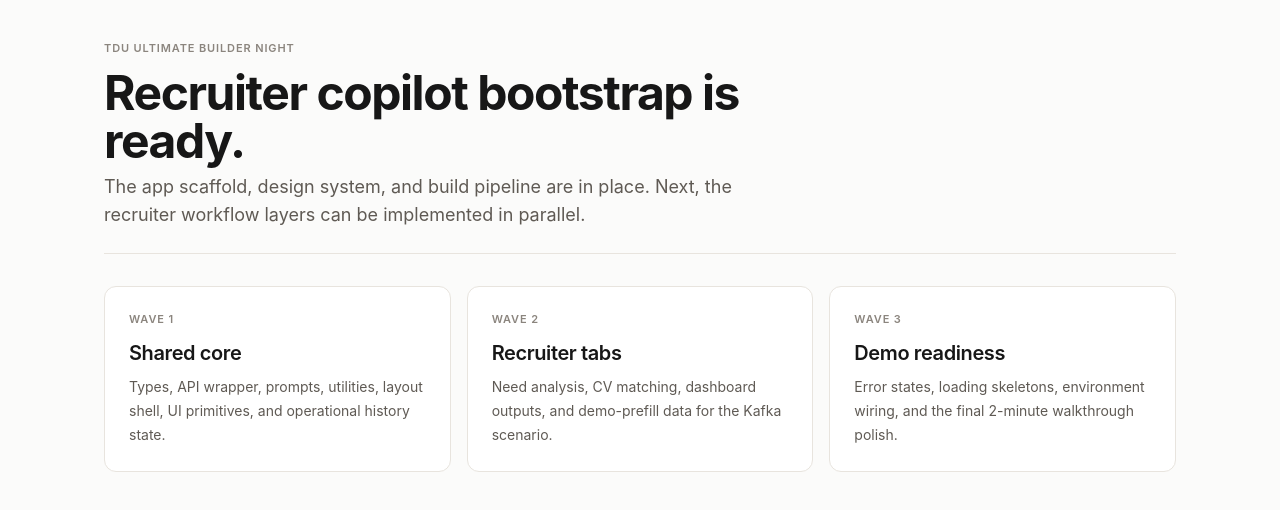
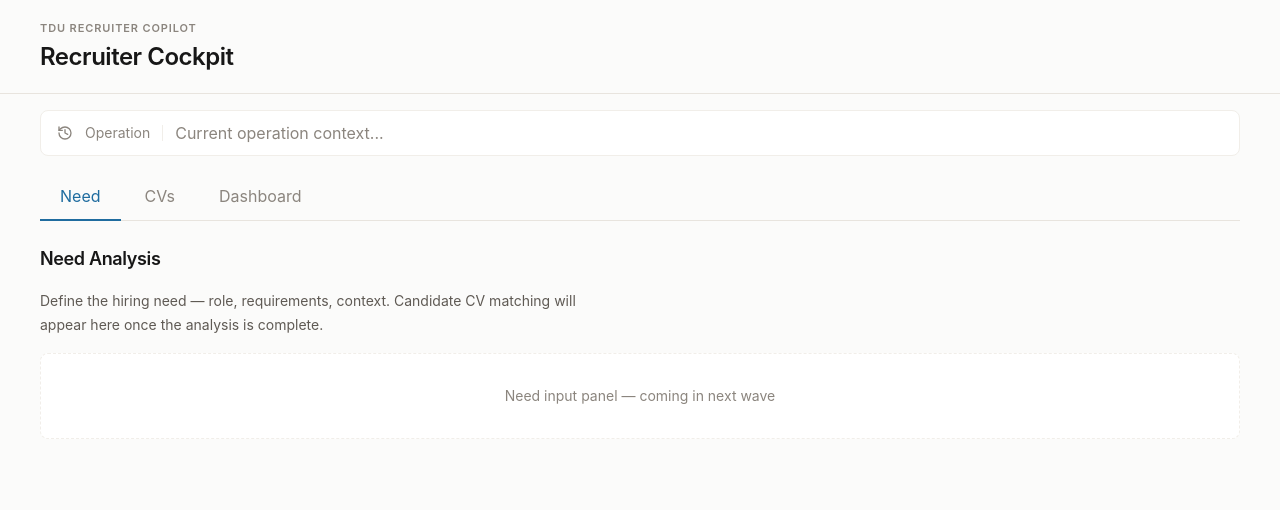
Before and after one commit to m2moiz/TalentSift, a React (Vite) app: page / in a window 1280 px wide. Shown: the top 510 px of the page. Built offline with nearby package versions, Linux system fonts and the light colour scheme.

Commit message:
feat: add recruiter app shell layout

```diff
--- a/src/App.tsx
+++ b/src/App.tsx
@@ -1,64 +1,75 @@
+import { useState } from "react";
 import type { ReactElement } from "react";
 
+import { AppShell } from "./components/layout/AppShell";
+import type { TabId } from "./components/layout/TabBar";
+
 export function App(): ReactElement {
+	const [activeTab, setActiveTab] = useState<TabId>("need");
+	const [opContext, setOpContext] = useState("");
+
 	return (
-		<main className="min-h-[100dvh] bg-[var(--surface-primary)] text-[var(--text-primary)]">
-			<div className="mx-auto flex min-h-[100dvh] w-full max-w-6xl flex-col gap-8 px-6 py-10 md:px-10">
-				<header className="space-y-3 border-b border-[var(--border-default)] pb-6">
-					<p className="text-[11px] font-semibold uppercase tracking-[0.08em] text-[var(--text-tertiary)]">
-						TDU Ultimate Builder Night
-					</p>
-					<div className="space-y-2">
-						<h1 className="max-w-3xl text-4xl font-bold tracking-[-0.03em] md:text-5xl">
-							Recruiter copilot bootstrap is ready.
-						</h1>
-						<p className="max-w-2xl text-base text-[var(--text-secondary)] md:text-lg">
-							The app scaffold, design system, and build pipeline are in place.
-							Next, the recruiter workflow layers can be implemented in
-							parallel.
-						</p>
-					</div>
-				</header>
-
-				<section className="grid gap-4 md:grid-cols-3">
-					<article className="rounded-[12px] border border-[var(--border-default)] bg-[var(--surface-secondary)] p-6">
-						<p className="text-[11px] font-semibold uppercase tracking-[0.08em] text-[var(--text-tertiary)]">
-							Wave 1
-						</p>
-						<h2 className="mt-3 text-xl font-semibold tracking-[-0.02em]">
-							Shared core
-						</h2>
-						<p className="mt-2 text-sm leading-6 text-[var(--text-secondary)]">
-							Types, API wrapper, prompts, utilities, layout shell, UI
-							primitives, and operational history state.
-						</p>
-					</article>
-					<article className="rounded-[12px] border border-[var(--border-default)] bg-[var(--surface-secondary)] p-6">
-						<p className="text-[11px] font-semibold uppercase tracking-[0.08em] text-[var(--text-tertiary)]">
-							Wave 2
-						</p>
-						<h2 className="mt-3 text-xl font-semibold tracking-[-0.02em]">
-							Recruiter tabs
-						</h2>
-						<p className="mt-2 text-sm leading-6 text-[var(--text-secondary)]">
-							Need analysis, CV matching, dashboard outputs, and demo-prefill
-							data for the Kafka scenario.
-						</p>
-					</article>
-					<article className="rounded-[12px] border border-[var(--border-default)] bg-[var(--surface-secondary)] p-6">
-						<p className="text-[11px] font-semibold uppercase tracking-[0.08em] text-[var(--text-tertiary)]">
-							Wave 3
-						</p>
-						<h2 className="mt-3 text-xl font-semibold tracking-[-0.02em]">
-							Demo readiness
-						</h2>
-						<p className="mt-2 text-sm leading-6 text-[var(--text-secondary)]">
-							Error states, loading skeletons, environment wiring, and the final
-							2-minute walkthrough polish.
-						</p>
-					</article>
-				</section>
-			</div>
-		</main>
+		<AppShell
+			activeTab={activeTab}
+			onTabChange={setActiveTab}
+			opHistoryProps={{
+				text: "Operation",
+				value: opContext,
+				onChange: setOpContext,
+			}}
+		>
+			{activeTab === "need" && <NeedPlaceholder />}
+			{activeTab === "cvs" && <CvsPlaceholder />}
+			{activeTab === "dashboard" && <DashboardPlaceholder />}
+		</AppShell>
 	);
 }
+
+function NeedPlaceholder(): ReactElement {
+	return (
+		<section className="space-y-4">
+			<h2 className="text-lg font-semibold tracking-[-0.02em]">
+				Need Analysis
+			</h2>
+			<p className="max-w-prose text-sm leading-6 text-[var(--text-secondary)]">
+				Define the hiring need — role, requirements, context. Candidate CV
+				matching will appear here once the analysis is complete.
+			</p>
+			<div className="rounded-[8px] border border-dashed border-[var(--border-subtle)] bg-[var(--surface-secondary)] p-8 text-center text-sm text-[var(--text-tertiary)]">
+				Need input panel — coming in next wave
+			</div>
+		</section>
+	);
+}
+
+function CvsPlaceholder(): ReactElement {
+	return (
+		<section className="space-y-4">
+			<h2 className="text-lg font-semibold tracking-[-0.02em]">
+				CV Review
+			</h2>
+			<p className="max-w-prose text-sm leading-6 text-[var(--text-secondary)]">
+				Uploaded CVs will be listed here with match scores, key findings, and
+				verification results.
+			</p>
+			<div className="rounded-[8px] border border-dashed border-[var(--border-subtle)] bg-[var(--surface-secondary)] p-8 text-center text-sm text-[var(--text-tertiary)]">
+				CV list panel — coming in next wave
+			</div>
+		</section>
+	);
+}
+
+function DashboardPlaceholder(): ReactElement {
+	return (
+		<section className="space-y-4">
+			<h2 className="text-lg font-semibold tracking-[-0.02em]">Dashboard</h2>
+			<p className="max-w-prose text-sm leading-6 text-[var(--text-secondary)]">
+				Summary view — overall match analytics, top candidates, and action
+				items for the recruiter.
+			</p>
+			<div className="rounded-[8px] border border-dashed border-[var(--border-subtle)] bg-[var(--surface-secondary)] p-8 text-center text-sm text-[var(--text-tertiary)]">
+				Dashboard panel — coming in next wave
+			</div>
+		</section>
+	);
+}
--- /dev/null
+++ b/src/components/layout/AppShell.tsx
@@ -0,0 +1,57 @@
+import type { ReactElement, ReactNode } from "react";
+import type { TabId } from "./TabBar";
+import { TabBar } from "./TabBar";
+import type { OpHistoryBarProps } from "./OpHistoryBar";
+import { OpHistoryBar } from "./OpHistoryBar";
+
+export interface AppShellProps {
+	readonly activeTab: TabId;
+	readonly onTabChange: (tab: TabId) => void;
+	readonly opHistoryProps: OpHistoryBarProps;
+	readonly children: ReactNode;
+}
+
+export function AppShell({
+	activeTab,
+	onTabChange,
+	opHistoryProps,
+	children,
+}: AppShellProps): ReactElement {
+	return (
+		<div className="mx-auto flex min-h-[100dvh] w-full max-w-[1280px] flex-col bg-[var(--surface-primary)] text-[var(--text-primary)]">
+			{/* Header */}
+			<header className="border-b border-[var(--border-default)] px-6 py-5 md:px-10">
+				<div className="flex items-center justify-between">
+					<div>
+						<p className="text-[11px] font-semibold uppercase tracking-[0.08em] text-[var(--text-tertiary)]">
+							TDU Recruiter Copilot
+						</p>
+						<h1 className="mt-1 text-xl font-semibold tracking-[-0.02em] md:text-2xl">
+							Recruiter Cockpit
+						</h1>
+					</div>
+				</div>
+			</header>
+
+			{/* Operational history bar */}
+			<div className="px-6 pt-4 md:px-10">
+				<OpHistoryBar {...opHistoryProps} />
+			</div>
+
+			{/* Tab navigation */}
+			<div className="px-6 pt-4 md:px-10">
+				<TabBar activeTab={activeTab} onTabChange={onTabChange} />
+			</div>
+
+			{/* Active content panel */}
+			<main
+				aria-labelledby={`tab-${activeTab}`}
+				className="flex-1 px-6 pb-8 pt-6 md:px-10"
+				id={`panel-${activeTab}`}
+				role="tabpanel"
+			>
+				{children}
+			</main>
+		</div>
+	);
+}
--- /dev/null
+++ b/src/components/layout/OpHistoryBar.tsx
@@ -0,0 +1,37 @@
+import { History } from "lucide-react";
+import type { ReactElement } from "react";
+
+export interface OpHistoryBarProps {
+	readonly text: string;
+	readonly value: string;
+	readonly onChange: (value: string) => void;
+}
+
+export function OpHistoryBar({
+	text,
+	value,
+	onChange,
+}: OpHistoryBarProps): ReactElement {
+	return (
+		<div className="flex items-center gap-3 rounded-[8px] border border-[var(--border-subtle)] bg-[var(--surface-secondary)] px-4 py-2.5">
+			<History
+				aria-hidden="true"
+				className="h-4 w-4 shrink-0 text-[var(--text-tertiary)]"
+			/>
+			<span className="shrink-0 text-sm text-[var(--text-tertiary)]">
+				{text}
+			</span>
+			<div className="h-4 w-px bg-[var(--border-subtle)]" />
+			<input
+				aria-label="Operation context"
+				className="min-w-0 flex-1 bg-transparent text-sm text-[var(--text-primary)] placeholder:text-[var(--text-tertiary)] focus:outline-none"
+				onChange={(e) => {
+					onChange(e.target.value);
+				}}
+				placeholder="Current operation context..."
+				type="text"
+				value={value}
+			/>
+		</div>
+	);
+}
--- /dev/null
+++ b/src/components/layout/TabBar.tsx
@@ -0,0 +1,55 @@
+import type { ReactElement } from "react";
+
+export type TabId = "need" | "cvs" | "dashboard";
+
+export interface Tab {
+	id: TabId;
+	label: string;
+}
+
+export const TABS: Tab[] = [
+	{ id: "need", label: "Need" },
+	{ id: "cvs", label: "CVs" },
+	{ id: "dashboard", label: "Dashboard" },
+];
+
+export interface TabBarProps {
+	readonly activeTab: TabId;
+	readonly onTabChange: (tab: TabId) => void;
+}
+
+export function TabBar({ activeTab, onTabChange }: TabBarProps): ReactElement {
+	return (
+		<nav
+			aria-label="Main navigation"
+			className="flex gap-1 border-b border-[var(--border-default)]"
+			role="tablist"
+		>
+			{TABS.map((tab) => {
+				const isActive = activeTab === tab.id;
+				return (
+					<button
+						key={tab.id}
+						role="tab"
+						aria-selected={isActive}
+						aria-controls={`panel-${tab.id}`}
+						id={`tab-${tab.id}`}
+						className={[
+							"relative px-5 py-3 text-sm font-medium transition-colors duration-120 ease-out",
+							"focus-visible:outline-2 focus-visible:outline-offset-[-2px] focus-visible:outline-[var(--accent-primary)]",
+							isActive
+								? "text-[var(--accent-primary)] after:absolute after:inset-x-0 after:bottom-[-1px] after:h-0.5 after:bg-[var(--accent-primary)]"
+								: "text-[var(--text-tertiary)] hover:text-[var(--text-secondary)]",
+						].join(" ")}
+						onClick={() => {
+							onTabChange(tab.id);
+						}}
+						type="button"
+					>
+						{tab.label}
+					</button>
+				);
+			})}
+		</nav>
+	);
+}
```
